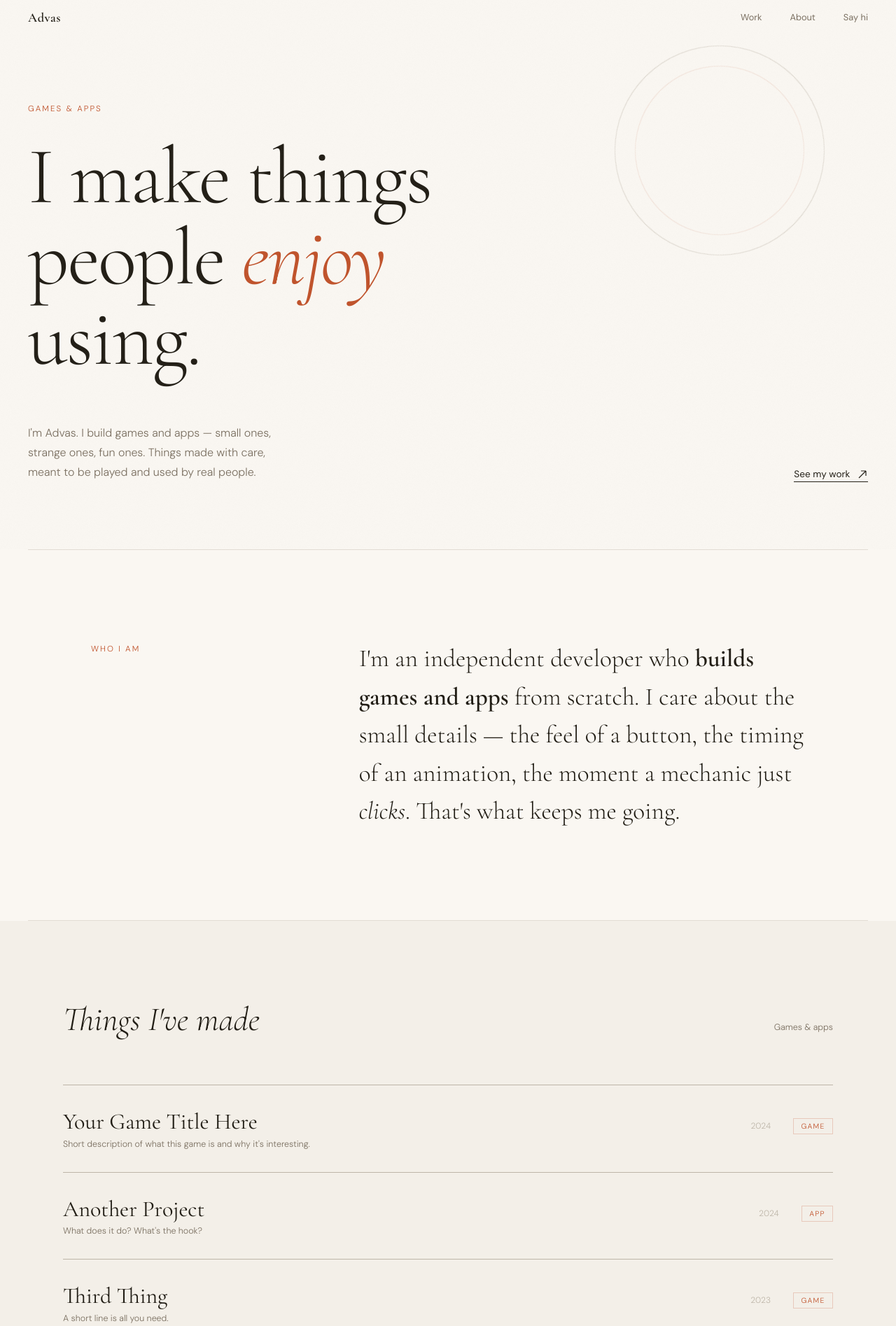
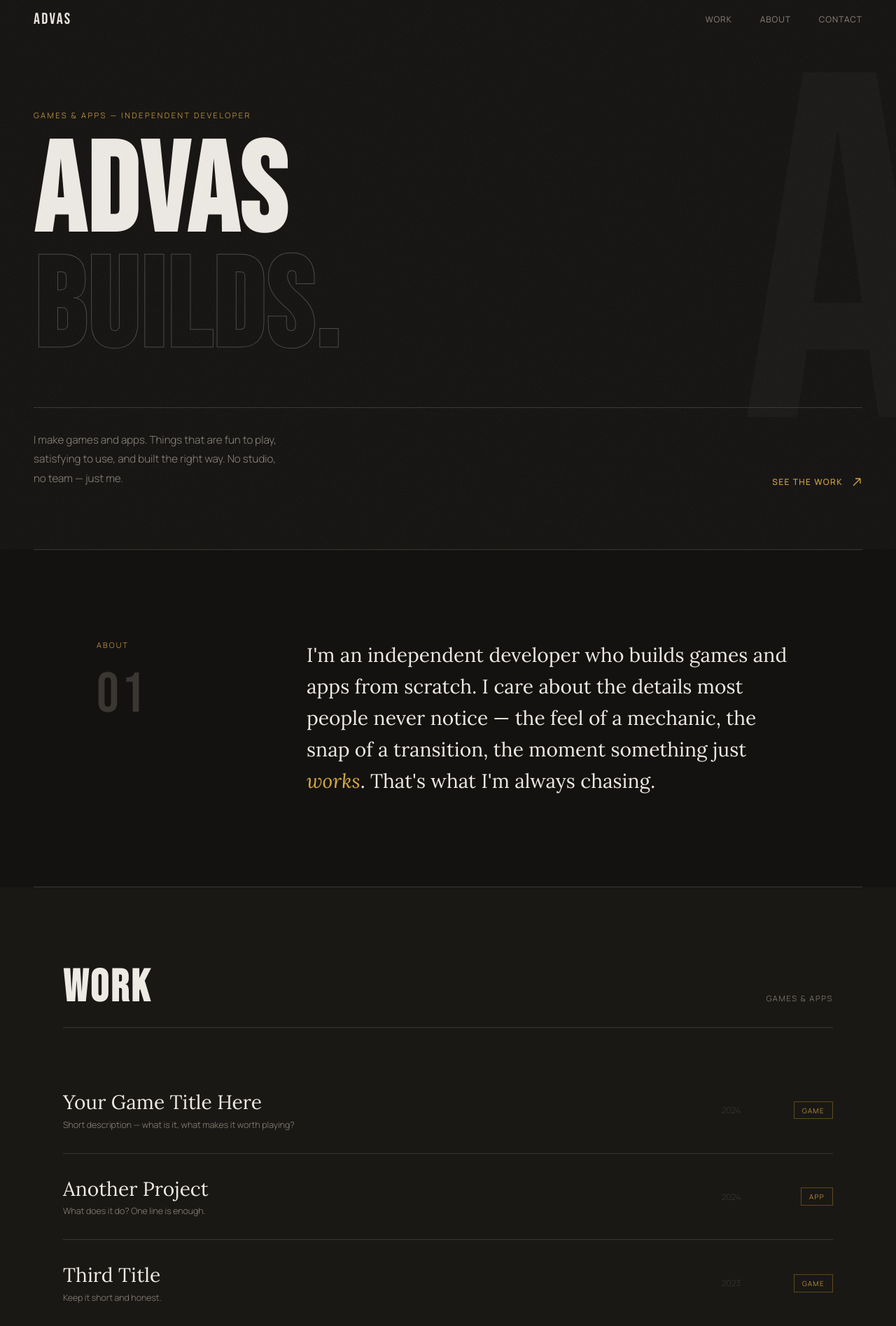
Before and after one commit to advasstudio/advas.github.io, a plain HTML site: page index.html in a window 1280 px wide. Shown: the part 15-1910 px from the top of the page at 70% size. Drawn offline with nearby package versions, Linux system fonts and the light colour scheme.

Commit message:
Update index.html

```diff
--- a/index.html
+++ b/index.html
@@ -6,19 +6,20 @@
   <title>Advas</title>
   <link rel="preconnect" href="https://fonts.googleapis.com" />
   <link rel="preconnect" href="https://fonts.gstatic.com" crossorigin />
-  <link href="https://fonts.googleapis.com/css2?family=Cormorant+Garamond:ital,wght@0,300;0,400;0,600;1,300;1,400&family=DM+Sans:wght@300;400;500&display=swap" rel="stylesheet" />
+  <link href="https://fonts.googleapis.com/css2?family=Bebas+Neue&family=Lora:ital,wght@0,400;0,600;1,400&family=Manrope:wght@300;400;500&display=swap" rel="stylesheet" />
 
   <style>
     *, *::before, *::after { box-sizing: border-box; margin: 0; padding: 0; }
 
     :root {
-      --bg:       #FAF7F2;
-      --bg2:      #F3EFE8;
-      --ink:      #211D15;
-      --ink-soft: #7A6F60;
-      --ink-faint:#BDB5A8;
-      --rust:     #C0522A;
-      --rust-lt:  #E8C9BB;
+      --bg:        #141210;
+      --bg2:       #1A1815;
+      --surface:   #1F1D1A;
+      --ink:       #EDE9E3;
+      --ink-soft:  #8C867D;
+      --ink-faint: #3A3732;
+      --gold:      #D4A843;
+      --gold-dim:  #5C4A1E;
     }
 
     html { scroll-behavior: smooth; }
@@ -26,7 +27,7 @@
     body {
       background: var(--bg);
       color: var(--ink);
-      font-family: 'DM Sans', sans-serif;
+      font-family: 'Manrope', sans-serif;
       font-weight: 300;
       -webkit-font-smoothing: antialiased;
     }
@@ -45,24 +46,23 @@
       position: fixed; top: 0; left: 0; right: 0;
       z-index: 100;
       display: flex; align-items: center; justify-content: space-between;
-      padding: 1.8rem 2.5rem;
+      padding: 1.8rem 3rem;
     }
     .nav-name {
-      font-family: 'Cormorant Garamond', serif;
-      font-size: 1.15rem;
-      font-weight: 600;
-      letter-spacing: 0.03em;
+      font-family: 'Bebas Neue', sans-serif;
+      font-size: 1.4rem;
+      letter-spacing: 0.1em;
       color: var(--ink);
       text-decoration: none;
     }
-    .nav-right {
-      display: flex; align-items: center; gap: 2.5rem;
-    }
+    .nav-right { display: flex; gap: 2.5rem; }
     .nav-right a {
-      font-size: 0.8rem;
+      font-size: 0.75rem;
       font-weight: 400;
+      letter-spacing: 0.08em;
       color: var(--ink-soft);
       text-decoration: none;
+      text-transform: uppercase;
       transition: color 0.2s;
     }
     .nav-right a:hover { color: var(--ink); }
@@ -73,325 +73,341 @@
       display: flex;
       flex-direction: column;
       justify-content: flex-end;
-      padding: 0 2.5rem 6rem;
+      padding: 0 3rem 5.5rem;
       position: relative;
+      overflow: hidden;
     }
 
-    /* Decorative arc */
-    .arc {
+    /* Big background letter */
+    .hero-bg-letter {
       position: absolute;
-      top: 10vh; right: 8vw;
-      width: 300px; height: 300px;
-      border-radius: 50%;
-      border: 1px solid var(--ink-faint);
-      opacity: 0.5;
+      top: 50%; right: -2vw;
+      transform: translateY(-50%);
+      font-family: 'Bebas Neue', sans-serif;
+      font-size: 55vw;
+      line-height: 1;
+      color: rgba(255,255,255,0.025);
       pointer-events: none;
-      animation: spin 40s linear infinite;
+      user-select: none;
+      letter-spacing: -0.05em;
     }
-    .arc::after {
-      content: '';
-      position: absolute;
-      top: 28px; left: 28px; right: 28px; bottom: 28px;
-      border-radius: 50%;
-      border: 1px solid var(--rust-lt);
-    }
-    @keyframes spin { to { transform: rotate(360deg); } }
 
     .hero-eyebrow {
-      font-size: 0.72rem;
-      letter-spacing: 0.18em;
+      font-size: 0.7rem;
+      letter-spacing: 0.22em;
       text-transform: uppercase;
-      color: var(--rust);
-      margin-bottom: 2rem;
+      color: var(--gold);
+      margin-bottom: 1.5rem;
       opacity: 0;
-      animation: up 0.8s 0.1s ease forwards;
+      animation: up 0.7s 0.1s ease forwards;
     }
-    .hero-headline {
-      font-family: 'Cormorant Garamond', serif;
-      font-weight: 300;
-      font-size: clamp(3.8rem, 9vw, 9rem);
-      line-height: 1.0;
-      letter-spacing: -0.02em;
-      max-width: 900px;
+
+    h1.hero-headline {
+      font-family: 'Bebas Neue', sans-serif;
+      font-size: clamp(5rem, 14vw, 14rem);
+      line-height: 0.92;
+      letter-spacing: 0.02em;
       opacity: 0;
-      animation: up 0.9s 0.25s ease forwards;
+      animation: up 0.8s 0.2s ease forwards;
+      position: relative;
+      z-index: 1;
     }
-    .hero-headline em { font-style: italic; color: var(--rust); }
+    h1.hero-headline .outline {
+      -webkit-text-stroke: 1px rgba(237,233,227,0.25);
+      color: transparent;
+    }
 
     .hero-bottom {
       display: flex;
       justify-content: space-between;
       align-items: flex-end;
-      margin-top: 4rem;
+      margin-top: 3.5rem;
+      padding-top: 2rem;
+      border-top: 1px solid var(--ink-faint);
       opacity: 0;
-      animation: up 0.9s 0.45s ease forwards;
+      animation: up 0.8s 0.4s ease forwards;
+      position: relative;
+      z-index: 1;
     }
     .hero-desc {
-      font-size: 1rem;
-      line-height: 1.75;
+      font-size: 0.95rem;
+      line-height: 1.8;
       color: var(--ink-soft);
-      max-width: 380px;
-      font-weight: 300;
+      max-width: 360px;
     }
     .hero-cta {
-      display: flex; align-items: center; gap: 0.6rem;
+      display: flex; align-items: center; gap: 0.75rem;
       text-decoration: none;
-      color: var(--ink);
-      font-size: 0.85rem;
-      font-weight: 400;
-      padding-bottom: 2px;
-      border-bottom: 1px solid var(--ink);
-      transition: color 0.2s, border-color 0.2s;
+      font-size: 0.75rem;
+      font-weight: 500;
+      letter-spacing: 0.12em;
+      text-transform: uppercase;
+      color: var(--gold);
+      transition: opacity 0.2s;
       white-space: nowrap;
     }
-    .hero-cta:hover { color: var(--rust); border-color: var(--rust); }
+    .hero-cta:hover { opacity: 0.7; }
     .hero-cta svg { transition: transform 0.2s; }
     .hero-cta:hover svg { transform: translate(3px, -3px); }
 
     @keyframes up {
-      from { opacity: 0; transform: translateY(22px); }
+      from { opacity: 0; transform: translateY(24px); }
       to   { opacity: 1; transform: translateY(0); }
     }
 
     /* ─── RULE ─── */
-    .rule {
-      height: 1px;
-      background: var(--ink-faint);
-      opacity: 0.4;
-      margin: 0 2.5rem;
-    }
+    .rule { height: 1px; background: var(--ink-faint); margin: 0 3rem; }
 
     /* ─── ABOUT ─── */
     #about {
-      padding: 8rem 2.5rem;
+      padding: 8rem 3rem;
       display: grid;
-      grid-template-columns: 1fr 2fr;
-      gap: 4rem;
+      grid-template-columns: 220px 1fr;
+      gap: 5rem;
       max-width: 1100px;
       margin: 0 auto;
+      align-items: start;
     }
+    .about-left {}
     .about-label {
-      font-size: 0.72rem;
-      letter-spacing: 0.18em;
+      font-size: 0.68rem;
+      letter-spacing: 0.2em;
       text-transform: uppercase;
-      color: var(--rust);
-      margin-top: 0.4rem;
+      color: var(--gold);
+      margin-bottom: 1.5rem;
+    }
+    .about-num {
+      font-family: 'Bebas Neue', sans-serif;
+      font-size: 5rem;
+      line-height: 1;
+      color: var(--ink-faint);
+      letter-spacing: 0.05em;
     }
     .about-text {
-      font-family: 'Cormorant Garamond', serif;
-      font-size: clamp(1.6rem, 2.8vw, 2.2rem);
-      font-weight: 300;
-      line-height: 1.55;
+      font-family: 'Lora', serif;
+      font-size: clamp(1.35rem, 2.2vw, 1.85rem);
+      font-weight: 400;
+      line-height: 1.6;
       color: var(--ink);
     }
-    .about-text strong { font-weight: 600; }
+    .about-text em { font-style: italic; color: var(--gold); }
 
     /* ─── WORK ─── */
     #things {
       background: var(--bg2);
-      padding: 7rem 2.5rem;
+      padding: 7rem 3rem;
     }
     .things-inner { max-width: 1100px; margin: 0 auto; }
     .things-header {
       display: flex; justify-content: space-between; align-items: baseline;
-      margin-bottom: 4rem;
+      margin-bottom: 3.5rem;
+      padding-bottom: 1.5rem;
+      border-bottom: 1px solid var(--ink-faint);
     }
     .things-title {
-      font-family: 'Cormorant Garamond', serif;
-      font-size: clamp(2rem, 4vw, 3rem);
-      font-weight: 300;
-      font-style: italic;
+      font-family: 'Bebas Neue', sans-serif;
+      font-size: clamp(2.5rem, 5vw, 4rem);
+      letter-spacing: 0.05em;
+      line-height: 1;
     }
-    .things-note { font-size: 0.78rem; color: var(--ink-soft); }
+    .things-count {
+      font-size: 0.7rem;
+      letter-spacing: 0.15em;
+      text-transform: uppercase;
+      color: var(--ink-soft);
+    }
 
-    .things-list { list-style: none; border-top: 1px solid var(--ink-faint); }
+    .things-list { list-style: none; }
     .thing {
       display: grid;
-      grid-template-columns: 2fr 1fr auto;
-      align-items: baseline;
+      grid-template-columns: 3fr 1fr 100px;
+      align-items: center;
       gap: 2rem;
       padding: 2rem 0;
       border-bottom: 1px solid var(--ink-faint);
       cursor: default;
+      transition: background 0.2s;
     }
-    .thing:hover .thing-name { color: var(--rust); }
+    .thing:hover { background: rgba(255,255,255,0.02); }
+    .thing:hover .thing-name { color: var(--gold); }
+
     .thing-name {
-      font-family: 'Cormorant Garamond', serif;
-      font-size: clamp(1.4rem, 2.5vw, 2rem);
+      font-family: 'Lora', serif;
+      font-size: clamp(1.3rem, 2.2vw, 1.8rem);
       font-weight: 400;
-      transition: color 0.2s;
+      transition: color 0.25s;
     }
     .thing-desc {
       display: block;
       font-size: 0.78rem;
       color: var(--ink-soft);
-      margin-top: 0.3rem;
-      font-family: 'DM Sans', sans-serif;
+      margin-top: 0.35rem;
+      font-family: 'Manrope', sans-serif;
     }
-    .thing-year { font-size: 0.75rem; color: var(--ink-faint); text-align: right; }
+    .thing-year {
+      font-size: 0.75rem;
+      color: var(--ink-faint);
+      font-family: 'Manrope', sans-serif;
+      text-align: right;
+    }
     .thing-tag {
-      font-size: 0.65rem;
-      letter-spacing: 0.12em;
+      font-size: 0.62rem;
+      letter-spacing: 0.13em;
       text-transform: uppercase;
-      color: var(--rust);
-      border: 1px solid var(--rust-lt);
-      padding: 0.25rem 0.65rem;
-      white-space: nowrap;
+      color: var(--gold);
+      border: 1px solid var(--gold-dim);
+      padding: 0.3rem 0.7rem;
+      text-align: center;
       justify-self: end;
     }
 
-    /* ─── INTERLUDE ─── */
-    #interlude {
-      padding: 9rem 2.5rem;
-      max-width: 800px;
+    /* ─── STATEMENT ─── */
+    #statement {
+      padding: 9rem 3rem;
+      max-width: 900px;
       margin: 0 auto;
-      text-align: center;
     }
-    .quote {
-      font-family: 'Cormorant Garamond', serif;
-      font-size: clamp(1.8rem, 3.5vw, 2.8rem);
-      font-weight: 300;
-      font-style: italic;
-      line-height: 1.45;
+    .statement-text {
+      font-family: 'Bebas Neue', sans-serif;
+      font-size: clamp(2.5rem, 6vw, 5.5rem);
+      line-height: 1.05;
+      letter-spacing: 0.03em;
+      color: var(--ink);
     }
-    .quote-attr {
-      display: block;
-      margin-top: 2rem;
-      font-size: 0.72rem;
-      letter-spacing: 0.15em;
-      text-transform: uppercase;
-      color: var(--ink-faint);
-    }
+    .statement-text .dim { color: var(--ink-faint); }
+    .statement-text .accent { color: var(--gold); }
 
     /* ─── CONTACT ─── */
     #contact {
-      background: var(--ink);
-      color: var(--bg);
-      padding: 8rem 2.5rem;
+      background: var(--surface);
+      padding: 8rem 3rem;
       position: relative;
       overflow: hidden;
     }
     #contact::before {
-      content: 'Hello.';
+      content: 'ADVAS';
       position: absolute;
-      font-family: 'Cormorant Garamond', serif;
-      font-size: 28vw;
-      font-weight: 300;
-      font-style: italic;
-      color: rgba(255,255,255,0.03);
-      top: 50%; left: 50%;
-      transform: translate(-50%, -50%);
-      white-space: nowrap;
+      font-family: 'Bebas Neue', sans-serif;
+      font-size: 30vw;
+      letter-spacing: 0.05em;
+      color: rgba(255,255,255,0.02);
+      bottom: -2vw; left: -1vw;
       pointer-events: none;
       line-height: 1;
     }
     .contact-inner { max-width: 1100px; margin: 0 auto; position: relative; z-index: 1; }
     .contact-label {
-      font-size: 0.72rem;
-      letter-spacing: 0.18em;
+      font-size: 0.68rem;
+      letter-spacing: 0.2em;
       text-transform: uppercase;
-      color: rgba(250,247,242,0.4);
+      color: var(--gold);
       margin-bottom: 2rem;
     }
     .contact-heading {
-      font-family: 'Cormorant Garamond', serif;
-      font-size: clamp(2.5rem, 6vw, 5.5rem);
-      font-weight: 300;
-      line-height: 1.1;
+      font-family: 'Bebas Neue', sans-serif;
+      font-size: clamp(3rem, 8vw, 8rem);
+      line-height: 0.95;
+      letter-spacing: 0.03em;
       margin-bottom: 3.5rem;
     }
-    .contact-heading em { font-style: italic; color: var(--rust-lt); }
+    .contact-heading span { color: var(--ink-soft); }
     .contact-email {
       display: inline-block;
-      font-family: 'Cormorant Garamond', serif;
-      font-size: clamp(1.3rem, 2.5vw, 2rem);
-      font-weight: 300;
-      color: var(--bg);
+      font-family: 'Lora', serif;
+      font-size: clamp(1.2rem, 2vw, 1.8rem);
+      font-weight: 400;
+      color: var(--ink);
       text-decoration: none;
-      border-bottom: 1px solid rgba(250,247,242,0.3);
+      border-bottom: 1px solid var(--ink-faint);
       padding-bottom: 4px;
       transition: border-color 0.2s, color 0.2s;
     }
-    .contact-email:hover { color: var(--rust-lt); border-color: var(--rust-lt); }
+    .contact-email:hover { color: var(--gold); border-color: var(--gold); }
+
     .contact-socials {
-      display: flex; gap: 2rem; flex-wrap: wrap;
+      display: flex; gap: 2.5rem; flex-wrap: wrap;
       margin-top: 4rem;
       padding-top: 2.5rem;
-      border-top: 1px solid rgba(250,247,242,0.1);
+      border-top: 1px solid var(--ink-faint);
     }
     .contact-socials a {
-      font-size: 0.75rem;
-      letter-spacing: 0.1em;
+      font-size: 0.72rem;
+      letter-spacing: 0.12em;
       text-transform: uppercase;
-      color: rgba(250,247,242,0.4);
+      color: var(--ink-soft);
       text-decoration: none;
       transition: color 0.2s;
     }
-    .contact-socials a:hover { color: var(--bg); }
+    .contact-socials a:hover { color: var(--gold); }
 
     /* ─── FOOTER ─── */
     footer {
-      background: var(--ink);
-      padding: 1.5rem 2.5rem;
+      background: var(--bg);
+      padding: 1.5rem 3rem;
       display: flex; justify-content: space-between;
-      border-top: 1px solid rgba(255,255,255,0.06);
-      font-size: 0.7rem;
-      color: rgba(250,247,242,0.2);
+      border-top: 1px solid var(--ink-faint);
+      font-size: 0.68rem;
+      letter-spacing: 0.08em;
+      color: var(--ink-faint);
     }
 
-    /* ─── SCROLL REVEAL ─── */
+    /* ─── REVEAL ─── */
     .reveal {
       opacity: 0;
-      transform: translateY(20px);
-      transition: opacity 0.8s ease, transform 0.8s ease;
+      transform: translateY(18px);
+      transition: opacity 0.75s ease, transform 0.75s ease;
     }
     .reveal.in { opacity: 1; transform: none; }
     .d1 { transition-delay: 0.1s; }
     .d2 { transition-delay: 0.2s; }
     .d3 { transition-delay: 0.3s; }
 
-    /* ─── RESPONSIVE ─── */
+    /* ─── MOBILE ─── */
     @media (max-width: 700px) {
+      nav { padding: 1.5rem 1.5rem; }
+      #hero { padding: 0 1.5rem 4rem; }
+      .hero-bg-letter { display: none; }
+      .hero-bottom { flex-direction: column; gap: 2rem; align-items: flex-start; }
+      .rule { margin: 0 1.5rem; }
       #about { grid-template-columns: 1fr; gap: 2rem; padding: 5rem 1.5rem; }
-      .hero-bottom { flex-direction: column; gap: 2rem; align-items: flex-start; }
-      .arc { display: none; }
-      #hero, #things, #interlude { padding-left: 1.5rem; padding-right: 1.5rem; }
-      #contact { padding: 6rem 1.5rem; }
+      #things { padding: 5rem 1.5rem; }
       .thing { grid-template-columns: 1fr; gap: 0.4rem; }
       .thing-year, .thing-tag { display: none; }
-      footer { flex-direction: column; gap: 0.5rem; padding: 1.5rem; }
+      #statement { padding: 6rem 1.5rem; }
+      #contact { padding: 6rem 1.5rem; }
+      footer { padding: 1.5rem; flex-direction: column; gap: 0.5rem; }
     }
   </style>
 </head>
 <body>
 
+<!-- NAV -->
 <nav>
   <a href="#" class="nav-name">Advas</a>
   <div class="nav-right">
     <a href="#things">Work</a>
     <a href="#about">About</a>
-    <a href="#contact">Say hi</a>
+    <a href="#contact">Contact</a>
   </div>
 </nav>
 
 <!-- HERO -->
 <section id="hero">
-  <div class="arc"></div>
-  <div class="hero-eyebrow">Games &amp; Apps</div>
+  <div class="hero-bg-letter">A</div>
+  <div class="hero-eyebrow">Games &amp; Apps — Independent Developer</div>
   <h1 class="hero-headline">
-    I make things<br>
-    people <em>enjoy</em><br>
-    using.
+    ADVAS<br>
+    <span class="outline">BUILDS.</span>
   </h1>
   <div class="hero-bottom">
     <p class="hero-desc">
-      I'm Advas. I build games and apps — small ones, strange ones, fun ones.
-      Things made with care, meant to be played and used by real people.
+      I make games and apps. Things that are fun to play, satisfying to use,
+      and built the right way. No studio, no team — just me.
     </p>
     <a href="#things" class="hero-cta">
-      See my work
+      See the work
       <svg width="16" height="16" viewBox="0 0 16 16" fill="none">
-        <path d="M3 13L13 3M13 3H6M13 3V10" stroke="currentColor" stroke-width="1.2"/>
+        <path d="M3 13L13 3M13 3H6M13 3V10" stroke="currentColor" stroke-width="1.3"/>
       </svg>
     </a>
   </div>
@@ -401,11 +417,15 @@
 
 <!-- ABOUT -->
 <section id="about">
-  <div class="about-label reveal">Who I am</div>
+  <div class="about-left reveal">
+    <div class="about-label">About</div>
+    <div class="about-num">01</div>
+  </div>
   <p class="about-text reveal d1">
-    I'm an independent developer who <strong>builds games and apps</strong> from scratch.
-    I care about the small details — the feel of a button, the timing of an animation,
-    the moment a mechanic just <em>clicks</em>. That's what keeps me going.
+    I'm an independent developer who builds games and apps from scratch.
+    I care about the details most people never notice — the feel of a mechanic,
+    the snap of a transition, the moment something just <em>works</em>.
+    That's what I'm always chasing.
   </p>
 </section>
 
@@ -415,14 +435,14 @@
 <section id="things">
   <div class="things-inner">
     <div class="things-header reveal">
-      <h2 class="things-title">Things I've made</h2>
-      <span class="things-note">Games &amp; apps</span>
+      <h2 class="things-title">Work</h2>
+      <span class="things-count">Games &amp; Apps</span>
     </div>
     <ul class="things-list">
       <li class="thing reveal">
         <div>
           <span class="thing-name">Your Game Title Here</span>
-          <span class="thing-desc">Short description of what this game is and why it's interesting.</span>
+          <span class="thing-desc">Short description — what is it, what makes it worth playing?</span>
         </div>
         <span class="thing-year">2024</span>
         <span class="thing-tag">Game</span>
@@ -430,15 +450,15 @@
       <li class="thing reveal d1">
         <div>
           <span class="thing-name">Another Project</span>
-          <span class="thing-desc">What does it do? What's the hook?</span>
+          <span class="thing-desc">What does it do? One line is enough.</span>
         </div>
         <span class="thing-year">2024</span>
         <span class="thing-tag">App</span>
       </li>
       <li class="thing reveal d2">
         <div>
-          <span class="thing-name">Third Thing</span>
-          <span class="thing-desc">A short line is all you need.</span>
+          <span class="thing-name">Third Title</span>
+          <span class="thing-desc">Keep it short and honest.</span>
         </div>
         <span class="thing-year">2023</span>
         <span class="thing-tag">Game</span>
@@ -446,7 +466,7 @@
       <li class="thing reveal d3">
         <div>
           <span class="thing-name">Something Else</span>
-          <span class="thing-desc">Whatever you've built and are proud of.</span>
+          <span class="thing-desc">Whatever you've shipped and are proud of.</span>
         </div>
         <span class="thing-year">2023</span>
         <span class="thing-tag">App</span>
@@ -455,13 +475,14 @@
   </div>
 </section>
 
-<!-- INTERLUDE -->
-<section id="interlude">
-  <blockquote class="quote reveal">
-    "The best games are the ones you can't explain why you love —
-    you just keep coming back."
-  </blockquote>
-  <span class="quote-attr reveal d1">Something I believe</span>
+<!-- STATEMENT -->
+<section id="statement">
+  <p class="statement-text reveal">
+    <span class="dim">GOOD GAMES</span><br>
+    DON'T NEED<br>
+    EXPLAINING.<br>
+    <span class="accent">YOU JUST PLAY.</span>
+  </p>
 </section>
 
 <!-- CONTACT -->
@@ -469,7 +490,7 @@
   <div class="contact-inner">
     <div class="contact-label reveal">Get in touch</div>
     <h2 class="contact-heading reveal d1">
-      Got an idea?<br><em>Let's talk.</em>
+      LET'S<br><span>BUILD SOMETHING.</span>
     </h2>
     <a href="mailto:hello@advas.dev" class="contact-email reveal d2">hello@advas.dev</a>
     <div class="contact-socials reveal d3">
@@ -481,15 +502,15 @@
 </section>
 
 <footer>
-  <span>Advas</span>
+  <span>Advas — Games &amp; Apps</span>
   <span id="yr"></span>
 </footer>
 
 <script>
   document.getElementById('yr').textContent = '© ' + new Date().getFullYear();
   const io = new IntersectionObserver(entries => {
-    entries.forEach(e => { if (e.isIntersecting) { e.target.classList.add('in'); io.unobserve(e.target); } });
-  }, { threshold: 0.12 });
+    entries.forEach(e => { if (e.isIntersecting) { e.target.classList.add('in'); io.unobserve(e.target); }});
+  }, { threshold: 0.1 });
   document.querySelectorAll('.reveal').forEach(el => io.observe(el));
 </script>
 </body>
```
